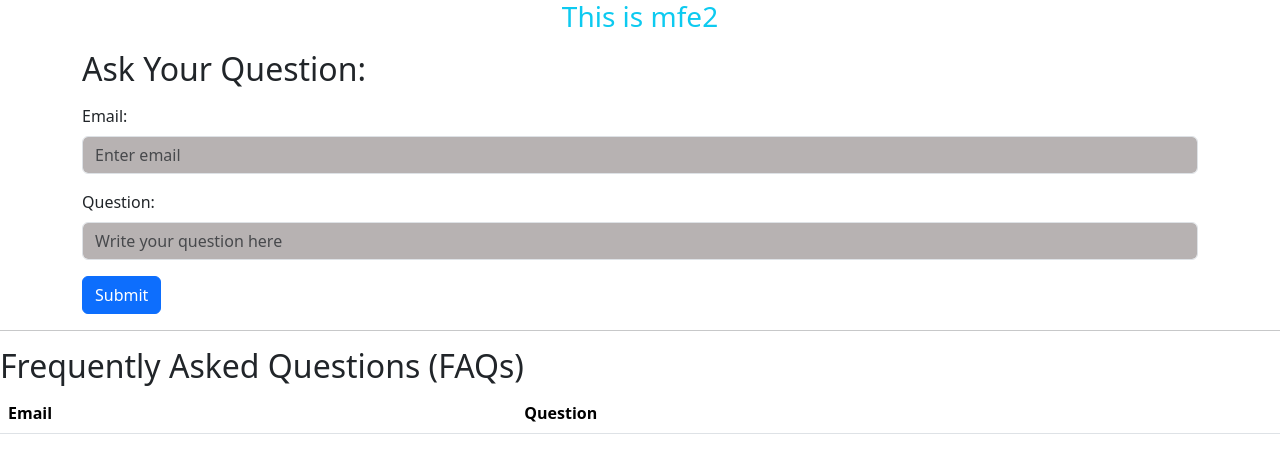
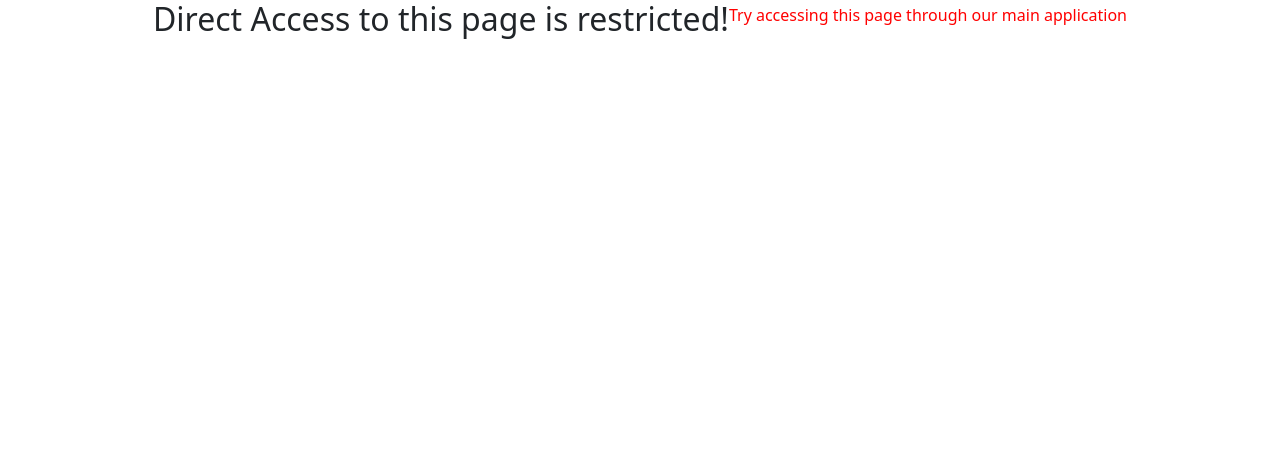
Before and after one commit to MihirMendse/FAQs-Page, an Angular app: page / in a window 1280 px wide. Shown: the top 460 px of the page. Built offline with nearby package versions, Linux system fonts and the light colour scheme.

Commit message:
styling added

```diff
--- a/src/app/app.component.ts
+++ b/src/app/app.component.ts
@@ -29,7 +29,7 @@ export class AppComponent implements OnInit{
     const currentUrl = window.location.href;
     console.log('Current URL:', currentUrl);
     console.log(typeof(currentUrl));
-    if (currentUrl.includes("host")) {
+    if (currentUrl.includes("micro-frontend-host")) {
       this.remoteAccess = false;
       this.hostAccess = true;
       console.log("The URL contains 'host'.");
```
